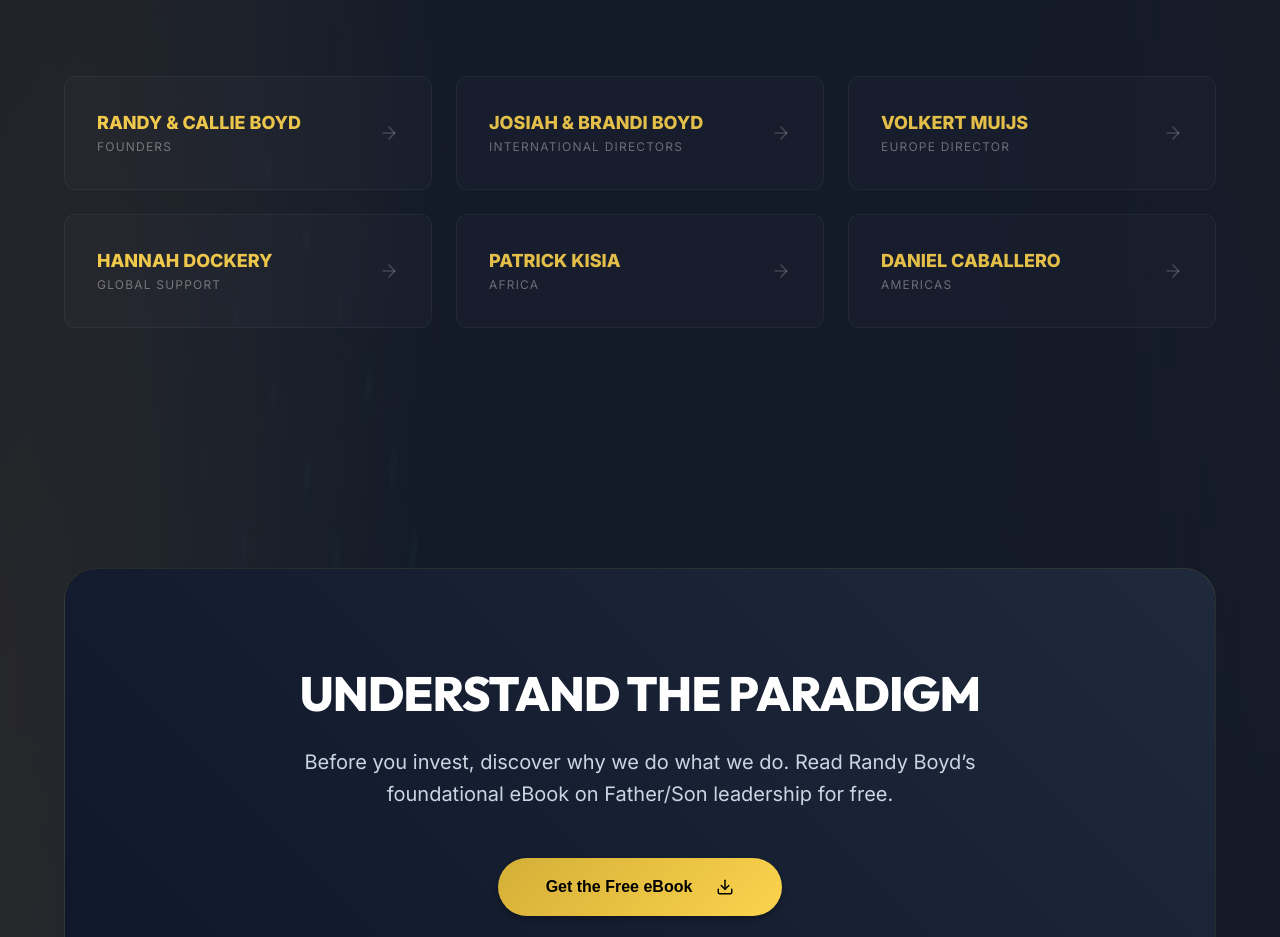
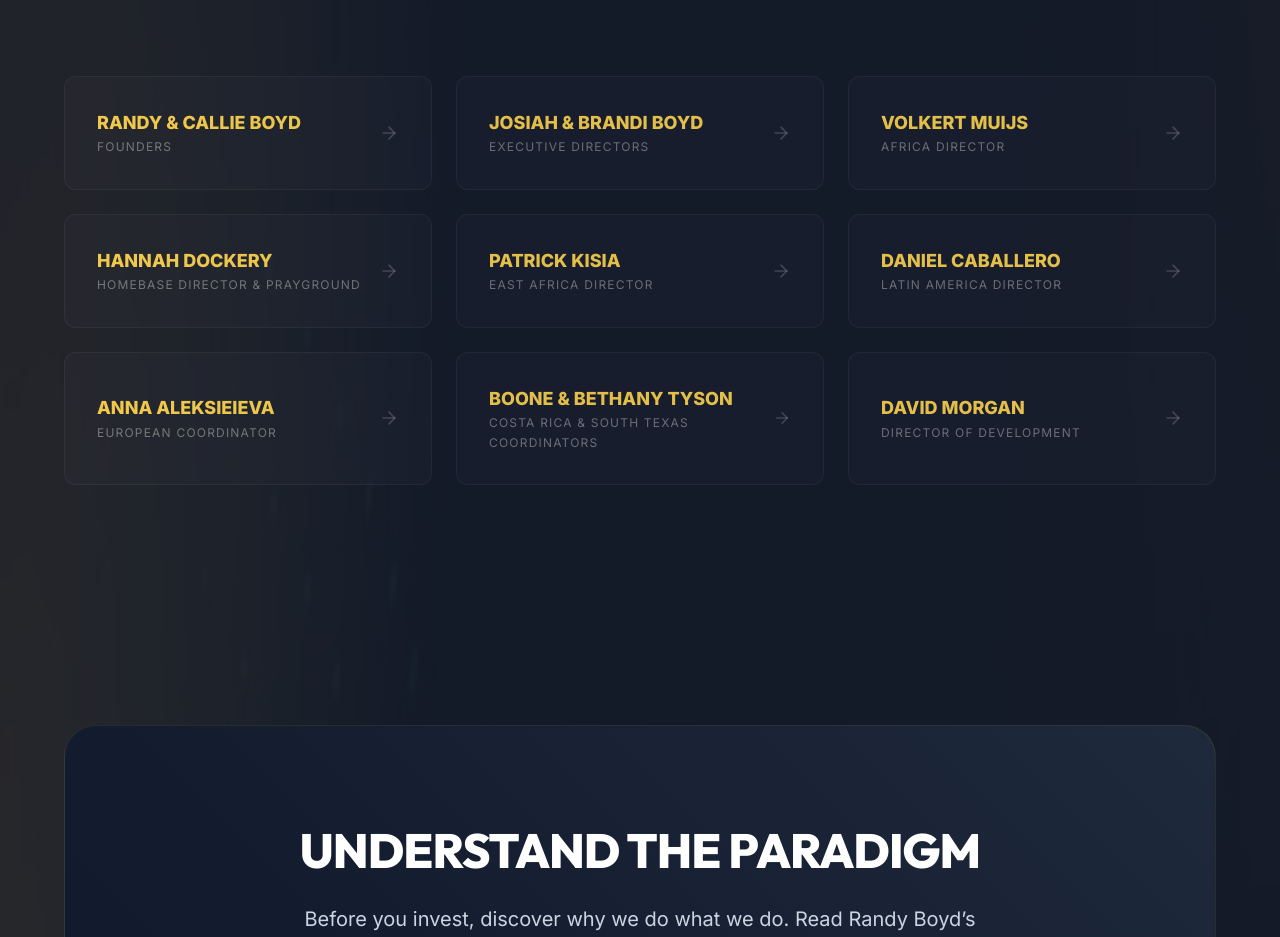
Before and after one commit to livetree/PI-main, a Next.js app: page /give in a window 1280 px wide. Shown: the part 1620-2557 px from the top of the page. Built offline with nearby package versions, Linux system fonts and the light colour scheme.

Commit message:
Update staff roles and regional leads on Give and Connect pages

```diff
--- a/src/app/give/page.js
+++ b/src/app/give/page.js
@@ -7,11 +7,14 @@ import Link from 'next/link';
 
 const STAFF = [
   { name: 'Randy & Callie Boyd', role: 'Founders' },
-  { name: 'Josiah & Brandi Boyd', role: 'International Directors' },
-  { name: 'Volkert Muijs', role: 'Europe Director' },
-  { name: 'Hannah Dockery', role: 'Global Support' },
-  { name: 'Patrick Kisia', role: 'Africa' },
-  { name: 'Daniel Caballero', role: 'Americas' }
+  { name: 'Josiah & Brandi Boyd', role: 'Executive Directors' },
+  { name: 'Volkert Muijs', role: 'Africa Director' },
+  { name: 'Hannah Dockery', role: 'Homebase Director & Prayground' },
+  { name: 'Patrick Kisia', role: 'East Africa Director' },
+  { name: 'Daniel Caballero', role: 'Latin America Director' },
+  { name: 'Anna Aleksieieva', role: 'European Coordinator' },
+  { name: 'Boone & Bethany Tyson', role: 'Costa Rica & South Texas Coordinators' },
+  { name: 'David Morgan', role: 'Director of Development' }
 ];
 
 const PROJECTS = [
```
Also changed, not shown: src/app/connect/page.js (+4 -4 lines).
